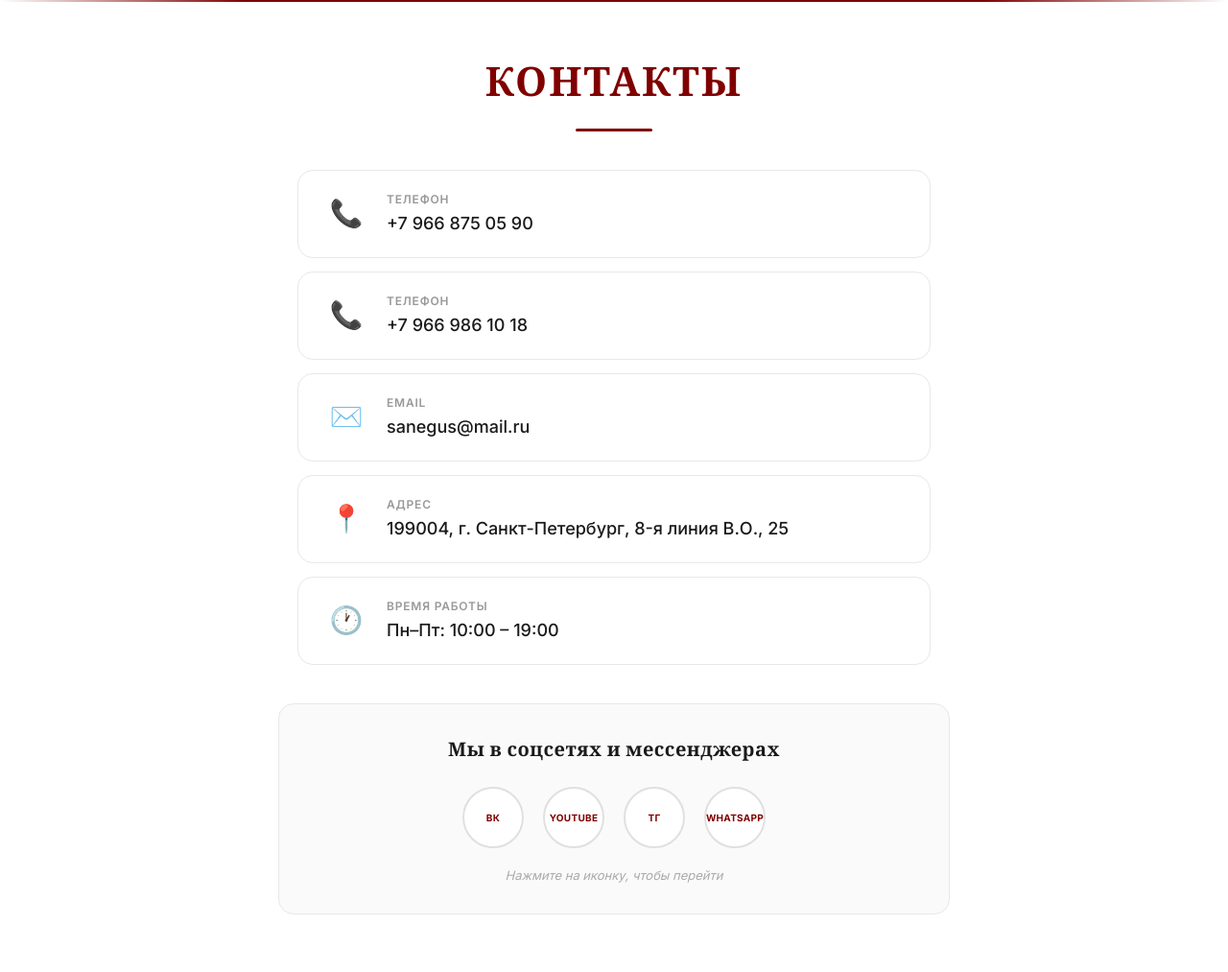
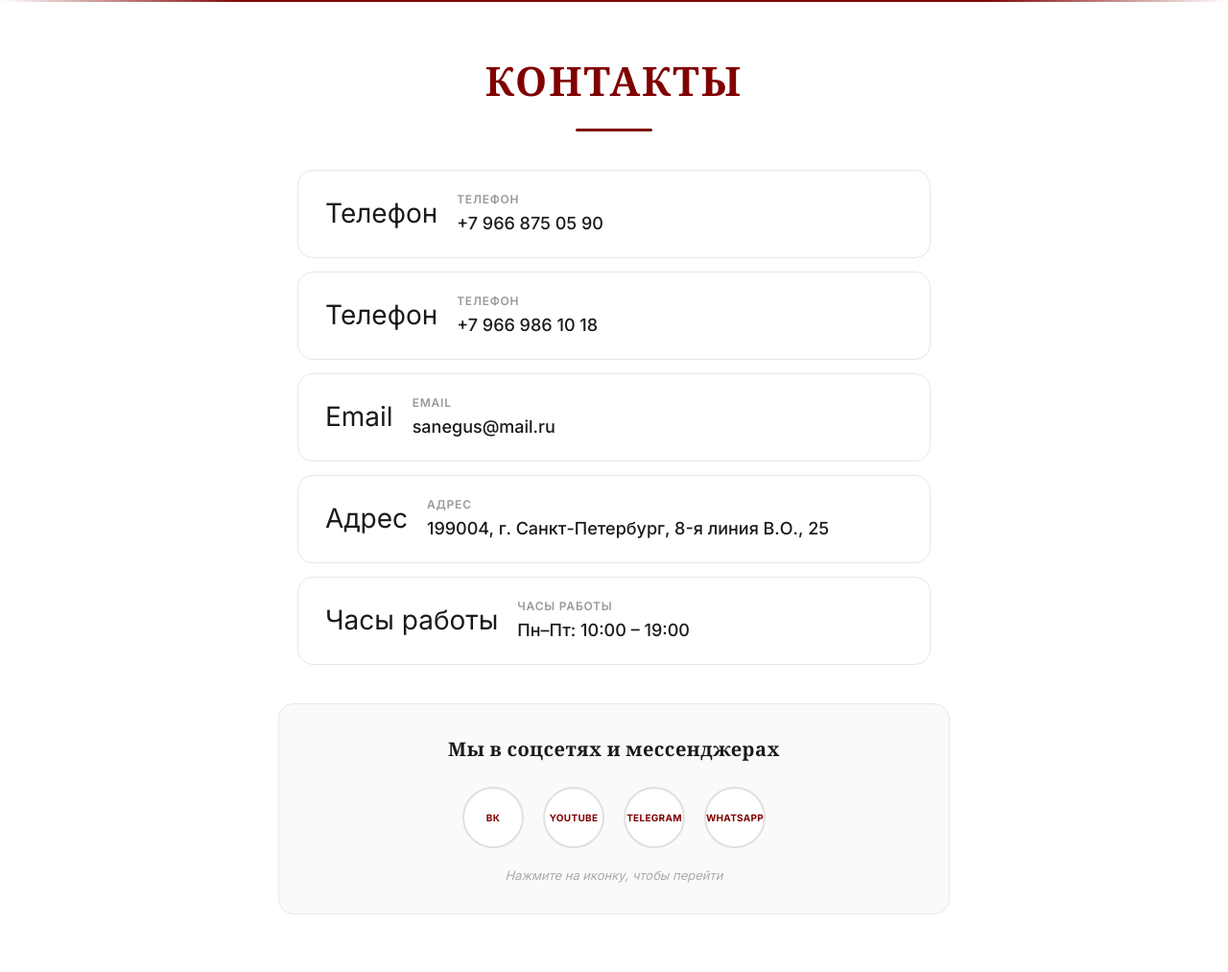
Before and after one commit to Anisia-AD/Gusev, a Django app: page /contacts/ in a window 1280 px wide. Shown: the part 118-1131 px from the top of the page at 96% size. Run offline with Django 5.2, Linux system fonts and the light colour scheme; some web fonts are replaced.

Commit message:
Update contacts.html

```diff
--- a/core/templates/core/contacts.html
+++ b/core/templates/core/contacts.html
@@ -6,7 +6,7 @@
     <div class="contacts-wrapper">
         <!-- Телефоны -->
         <div class="contact-card">
-            <div class="contact-icon">📞</div>
+            <div class="contact-icon">Телефон</div>
             <div class="contact-info">
                 <div class="contact-label">Телефон</div>
                 <a href="tel:+79668750590" class="contact-value">+7 966 875 05 90</a>
@@ -14,7 +14,7 @@
         </div>
 
         <div class="contact-card">
-            <div class="contact-icon">📞</div>
+            <div class="contact-icon">Телефон</div>
             <div class="contact-info">
                 <div class="contact-label">Телефон</div>
                 <a href="tel:+79669861018" class="contact-value">+7 966 986 10 18</a>
@@ -23,7 +23,7 @@
 
         <!-- Email -->
         <div class="contact-card">
-            <div class="contact-icon">✉️</div>
+            <div class="contact-icon">Email</div>
             <div class="contact-info">
                 <div class="contact-label">Email</div>
                 <a href="mailto:sanegus@mail.ru" class="contact-value">sanegus@mail.ru</a>
@@ -32,7 +32,7 @@
 
         <!-- Адрес -->
         <div class="contact-card">
-            <div class="contact-icon">📍</div>
+            <div class="contact-icon">Адрес</div>
             <div class="contact-info">
                 <div class="contact-label">Адрес</div>
                 <div class="contact-value">199004, г. Санкт-Петербург, 8-я линия В.О., 25</div>
@@ -41,9 +41,9 @@
 
         <!-- Время работы -->
         <div class="contact-card">
-            <div class="contact-icon">🕐</div>
+            <div class="contact-icon">Часы работы</div>
             <div class="contact-info">
-                <div class="contact-label">Время работы</div>
+                <div class="contact-label">Часы работы</div>
                 <div class="contact-value">Пн–Пт: 10:00 – 19:00</div>
             </div>
         </div>
@@ -65,7 +65,7 @@
             </a>
             <a href="#" class="social-link" target="_blank">
                 <div class="social-icon-circle">
-                    <span class="social-icon-text">ТГ</span>
+                    <span class="social-icon-text">Telegram</span>
                 </div>
             </a>
             <a href="#" class="social-link" target="_blank">
@@ -76,6 +76,4 @@
         </div>
         <p class="social-hint">Нажмите на иконку, чтобы перейти</p>
     </div>
- <!-- Принудительное обновление -->
-<div style="display:none;">{{ now }}</div>
 {% endblock %}
```
